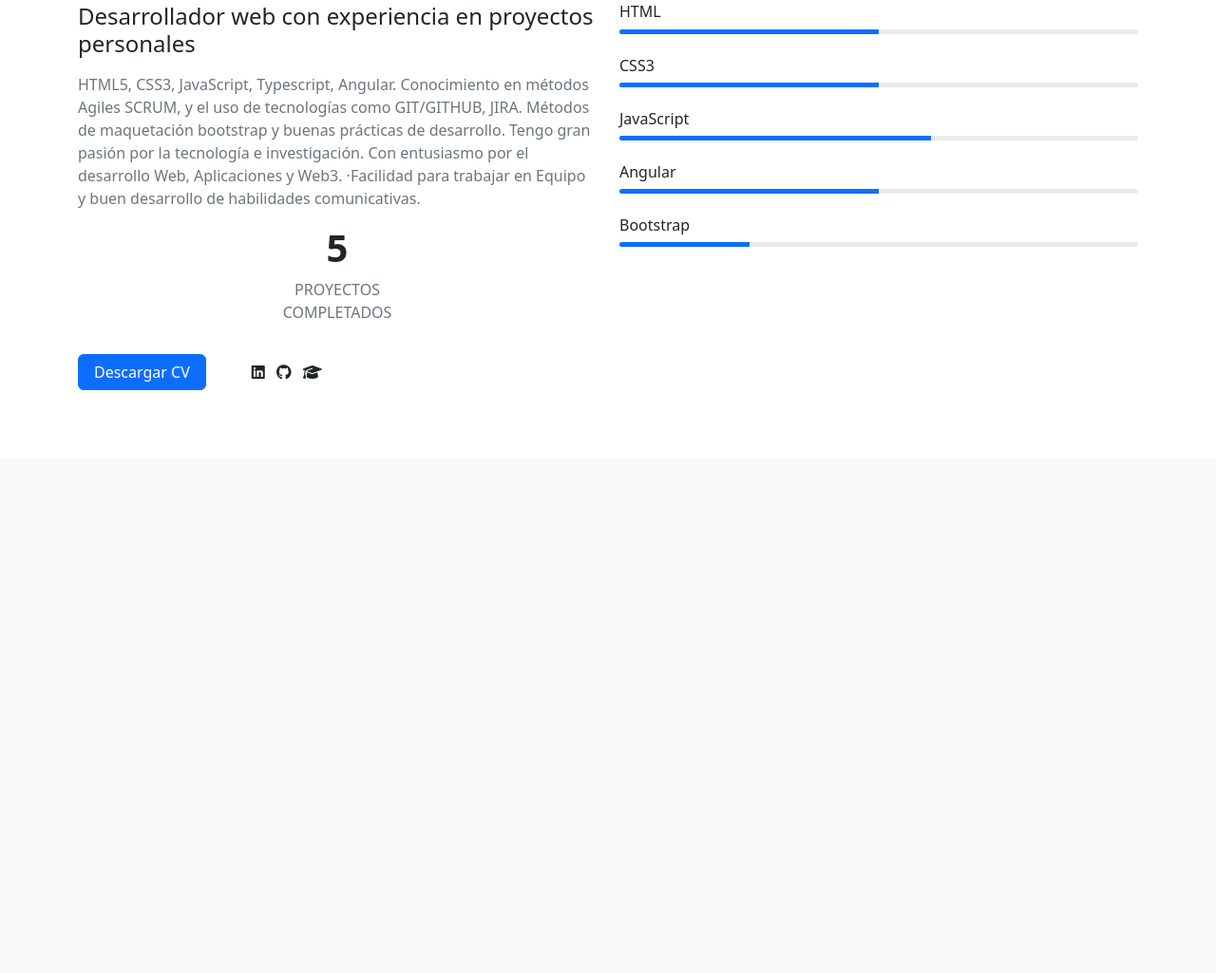
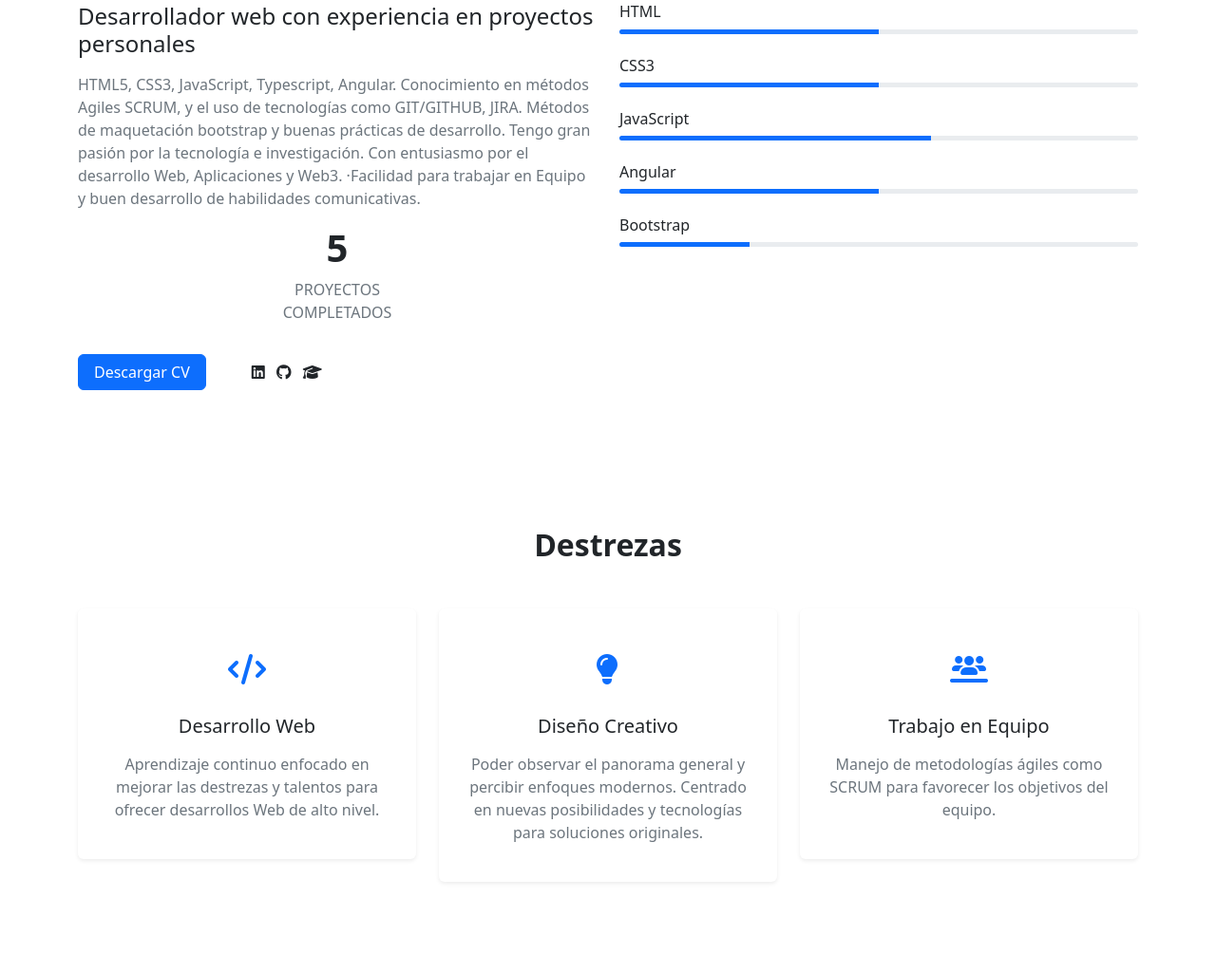
Before and after one commit to kelcode0/Portfolio, a plain HTML site: page index.html in a window 1280 px wide. Shown: the part 1051-2076 px from the top of the page at 95% size. Before the commit the page ends 1534 px from the top, so only its background shows below. Drawn offline with Linux system fonts and the light colour scheme.

Commit message:
Seccion destreza terminada

```diff
--- a/index.html
+++ b/index.html
@@ -168,6 +168,55 @@
     </section>
     <!-- about end -->
 
+    <!-- services section -->
+    <section class="services bg-white py-5" id="services">
+      <div class="container-lg py-4">
+        <div class="row justify-content-center">
+          <div class="col-lg-8">
+            <div class="section-title text-center">
+              <h2 class="fw-bold mb-5">Destrezas</h2>
+            </div>
+          </div>
+        </div>
+        <div class="row text-center">
+          <div class="col-md-6 col-lg-4 mb-4">
+            <div class="service-item shadow-sm p-4 rounded bg-white">
+              <div class="icon my-3 text-primary fs-2">
+                <i class="fas fa-code"></i>
+              </div>
+              <h3 class="fs-5 py-2"> Desarrollo Web</h3>
+              <p class="text-muted"> Aprendizaje continuo enfocado en mejorar las destrezas y talentos para ofrecer desarrollos Web de alto nivel.</p>
+            </div>
+          </div>
+          <div class="col-md-6 col-lg-4 mb-4">
+            <div class="service-item shadow-sm p-4 rounded bg-white">
+              <div class="icon my-3 text-primary fs-2">
+                <i class="fas fa-lightbulb"></i>
+              </div>
+              <h3 class="fs-5 py-2">Diseño Creativo</h3>
+              <p class="text-muted">Poder observar el panorama general y percibir enfoques modernos. Centrado en nuevas posibilidades y tecnologías para soluciones originales.</p>
+            </div>
+          </div>
+          <div class="col-md-6 col-lg-4 mb-4">
+            <div class="service-item shadow-sm p-4 rounded bg-white">
+              <div class="icon my-3 text-primary fs-2">
+                <i class="fa-solid fa-users-line"></i>
+              </div>
+              <h3 class="fs-5 py-2"> Trabajo en Equipo </h3>
+              <p class="text-muted"> Manejo de metodologías ágiles como SCRUM para favorecer los objetivos del equipo. </p>
+            </div>
+          </div>
+        </div>
+
+
+      </div>
+    </section>
+
+
+    <!-- services section End -->
+
+
+
     <script src="./js/bootstrap.bundle.min.js"></script>
   </body>
 </html>
```
